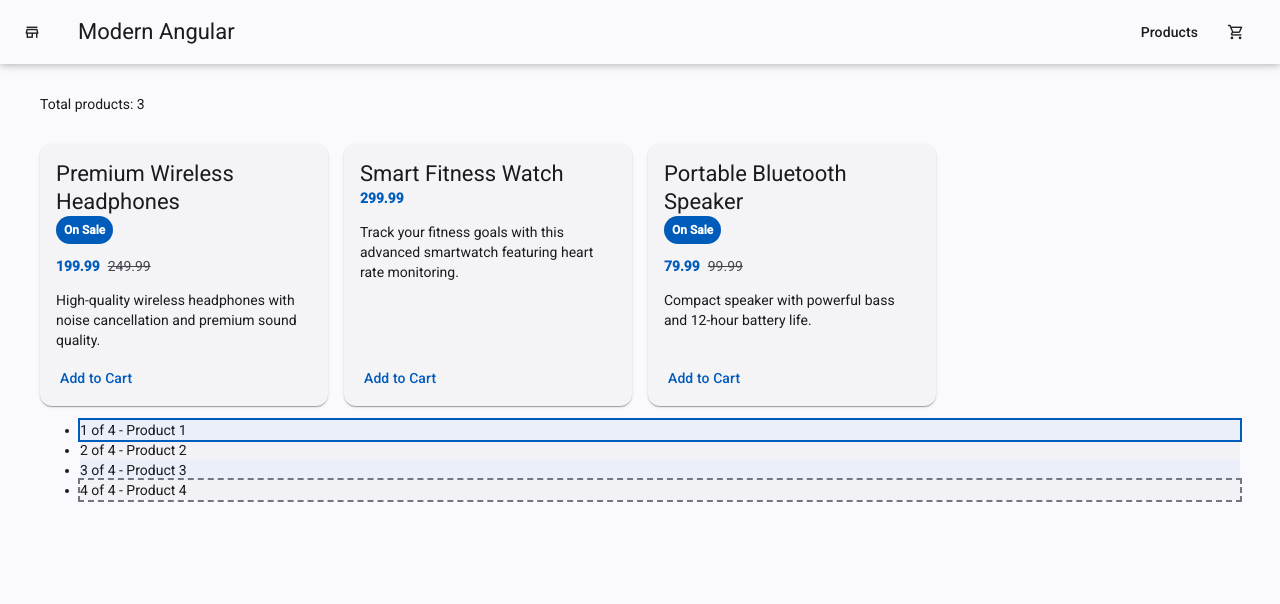
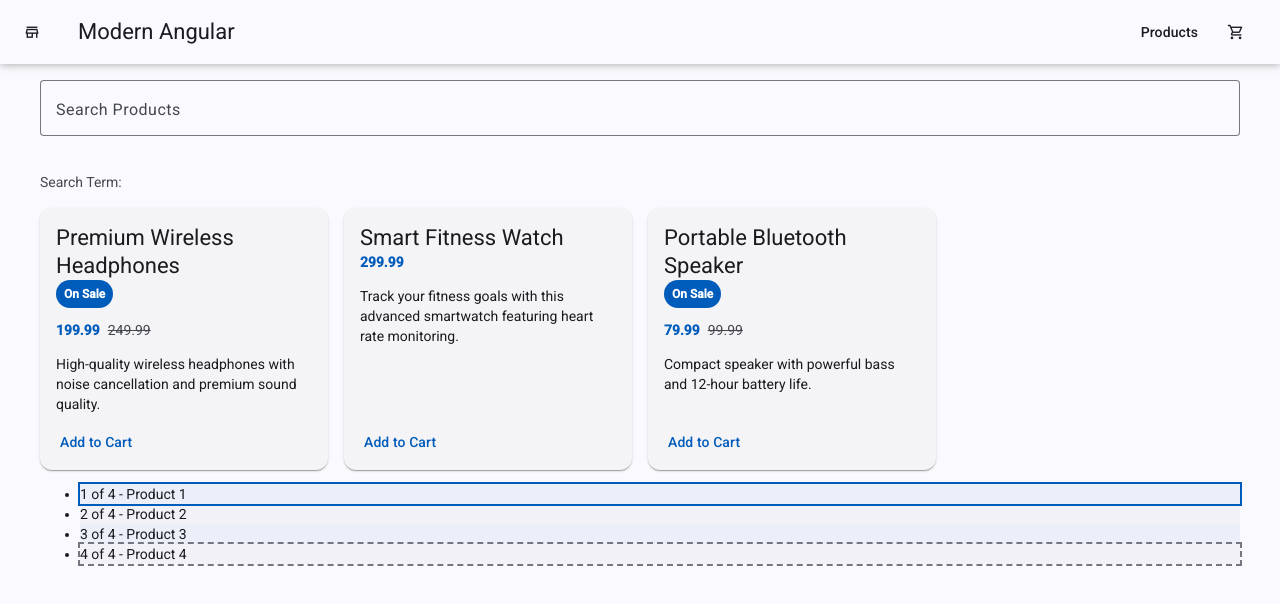
Before and after one commit to jose-vitor-quadrado/modern-angular-course, an Angular app: page / in a window 1280 px wide. Shown: the top 604 px of the page. Built offline with nearby package versions, Linux system fonts and the light colour scheme.

Commit message:
Feat: Add writable signals for search state and add clearSearch and trimSearch functions

```diff
--- a/src/app/products/products-grid/products-grid.html
+++ b/src/app/products/products-grid/products-grid.html
@@ -1,5 +1,16 @@
 <div class="products-container">
-  <p>Total products: {{ products().length }}</p>
+  <mat-form-field class="search-field" appearance="outline">
+    <mat-label>Search Products</mat-label>
+    <input
+      matInput
+      [(ngModel)]="searchTerm"
+      placeholder="e.g. headphones"
+    />
+  </mat-form-field>
+
+  <p class="search-preview">
+    Search Term: {{ searchTerm() }}
+  </p>
 
   <div class="products-grid">
     @for (product of products(); track product.id) {
--- a/src/app/products/products-grid/products-grid.scss
+++ b/src/app/products/products-grid/products-grid.scss
@@ -1,6 +1,16 @@
 .products-container {
   display: grid;
   gap: 1rem;
+}
+
+.search-field {
+  display: block;
+  width: 100%;
+}
+
+.search-preview {
+  margin: 0;
+  color: var(--mat-sys-on-surface-variant);
 }
 
 .products-grid {
--- a/src/app/products/products-grid/products-grid.ts
+++ b/src/app/products/products-grid/products-grid.ts
@@ -2,14 +2,25 @@ import { Component, signal } from '@angular/core';
 import { ProductsCard } from '../products-card/products-card';
 import { Product } from '../product';
 import { MatIconModule } from '@angular/material/icon';
+import { MatInputModule } from '@angular/material/input';
+import { FormsModule } from '@angular/forms';
+import { MatFormFieldModule } from '@angular/material/form-field';
 
 @Component({
-  imports: [ ProductsCard, MatIconModule ],
+  imports: [
+    ProductsCard,
+    MatIconModule,
+    MatInputModule,
+    FormsModule,
+    MatFormFieldModule
+  ],
   selector: 'app-products-grid',
   styleUrl: './products-grid.scss',
   templateUrl: './products-grid.html',
 })
 export class ProductsGrid {
+  protected readonly searchTerm = signal('');
+
   protected readonly products = signal<Product[]>([
     {
       id: 1,
@@ -32,4 +43,12 @@ export class ProductsGrid {
       originalPrice: 99.99
     }
   ]);
+
+  protected clearSearch() {
+    this.searchTerm.set('');
+  }
+
+  protected trimSearch() {
+    this.searchTerm.update((value) => value.trim());
+  }
 }
```
